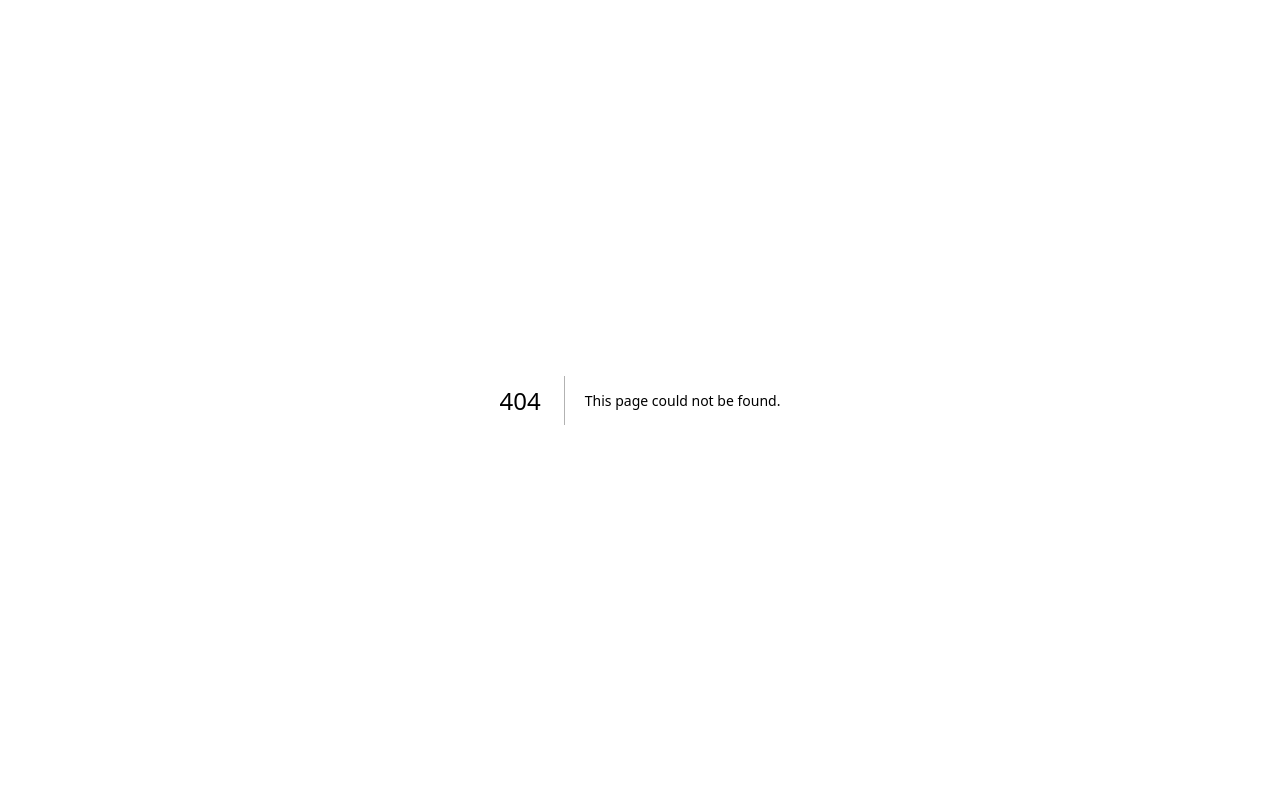
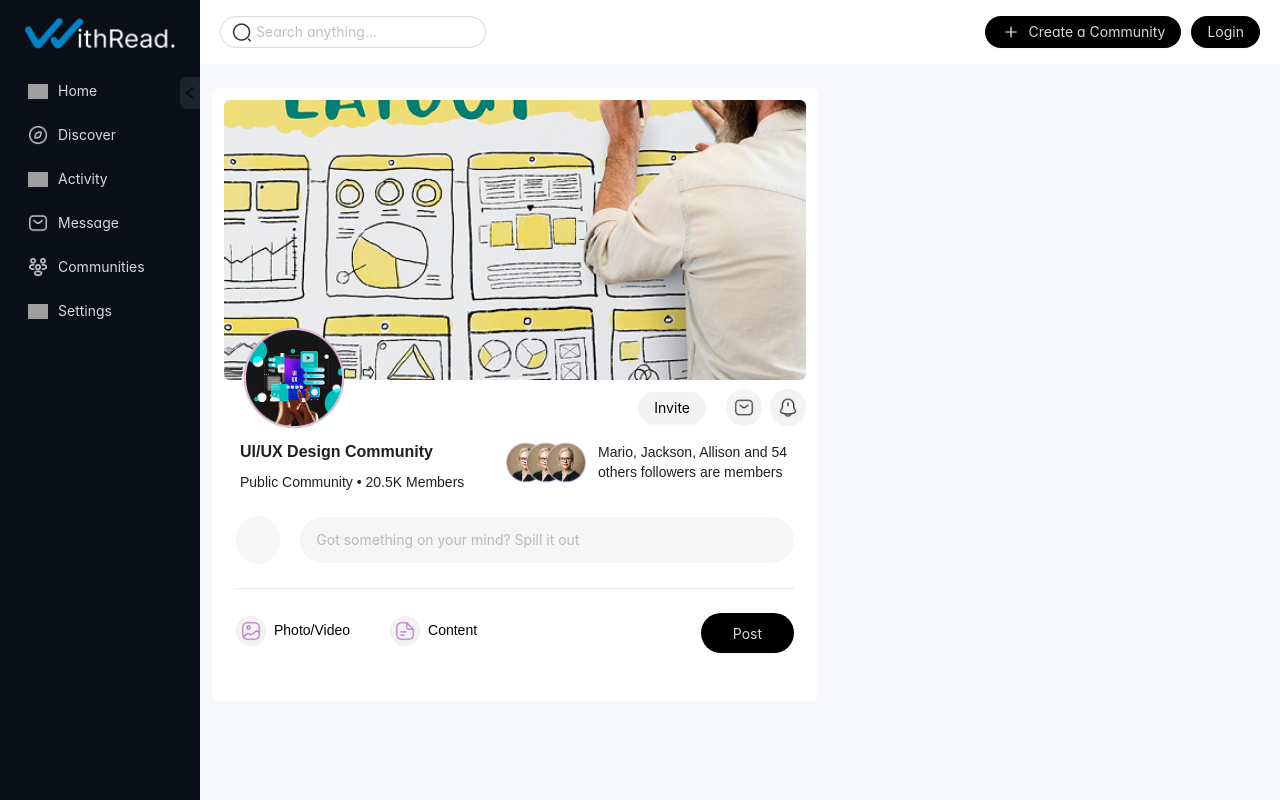
Before and after one commit to emmasam1/withread, a Next.js app: page /dashboard/communities in a window 1280 px wide. Before the commit this address had no page. Built offline with nearby package versions, Linux system fonts and the light colour scheme; grey boxes are pictures that could not be loaded.

Commit message:
working on community

```diff
--- /dev/null
+++ b/src/app/dashboard/communities/page.jsx
@@ -0,0 +1,172 @@
+"use client";
+import { Button, Input, Divider } from "antd";
+import Image from "next/image";
+import Link from "next/link";
+import React from "react";
+import { useApp } from "../../context/context";
+
+const page = () => {
+  const { isLoggedIn, API_BASE_URL, user, setUser, logout, loading } = useApp();
+
+  const initials = `${user?.firstName?.[0] || ""}${
+    user?.lastName?.[0] || ""
+  }`.toUpperCase();
+
+  return (
+    <div className="p-3">
+      <div className="grid grid-cols-[2fr_450px] ">
+        <div className="rounded-lg grid grid-cols">
+          <div className="bg-white p-3 rounded-md">
+            <div className="h-70 relative">
+              <Image
+                src="/images/community.png"
+                alt="image"
+                width={1000}
+                height={500}
+                className="w-full h-full object-cover rounded-md"
+              />
+
+              <div className="absolute bg-red-400 h-25 w-25 rounded-full left-5 -bottom-12">
+                <Image
+                  src="/images/roundImg.png"
+                  alt="image"
+                  width={1000}
+                  height={500}
+                  className="w-full h-full object-cover rounded-md"
+                />
+              </div>
+            </div>
+            <div className="flex items-center justify-between">
+              <div className="mt-15 ml-4">
+                <h2 className="font-semibold">UI/UX Design Community</h2>
+                <p className="mt-2 text-sm">Public Community • 20.5K Members</p>
+              </div>
+              <div>
+                <div className="flex items-center gap-2 justify-end">
+                  <Button
+                    className="!bg-[#F3F3F4] !text-black !border-0 !rounded-full !py-4 !px-4 flex mr-3"
+                    // onClick={showModal}
+                  >
+                    Invite
+                  </Button>
+                  <div className="bg-[#F3F3F4] rounded-full p-2">
+                    <Image
+                      src="/images/sms.png"
+                      width={20}
+                      height={20}
+                      alt="icon"
+                    />
+                  </div>
+                  <div className="bg-[#F3F3F4] rounded-full p-2">
+                    <Image
+                      src="/images/notification-bing.png"
+                      width={20}
+                      height={20}
+                      alt="icon"
+                    />
+                  </div>
+                </div>
+                <div className="gap-3 w-75 flex justify-between mt-4">
+                  <div className="flex">
+                    <Image
+                      src="/images/Ellipse.png"
+                      //   src={user?.avatar} // fallback in case avatar is null
+                      alt="user image"
+                      width={40}
+                      height={40}
+                      className="rounded-full"
+                    />
+                    <Image
+                      src="/images/Ellipse.png"
+                      //   src={user?.avatar} // fallback in case avatar is null
+                      alt="user image"
+                      width={40}
+                      height={40}
+                      className="rounded-full relative -ml-5"
+                    />
+                    <Image
+                      src="/images/Ellipse.png"
+                      //   src={user?.avatar} // fallback in case avatar is null
+                      alt="user image"
+                      width={40}
+                      height={40}
+                      className="rounded-full relative -ml-5"
+                    />
+                  </div>
+                  <div className="w-52">
+                    <p className="text-sm">
+                      Mario, Jackson, Allison and 54 others followers are
+                      members
+                    </p>
+                  </div>
+                </div>
+              </div>
+            </div>
+
+            <div className="mt-3 rounded-lg p-3 mb-6">
+              <div className="flex items-center gap-5">
+                {user?.avatar ? (
+                  <Image
+                    src={user?.avatar} // fallback in case avatar is null
+                    alt="user image"
+                    width={45}
+                    height={45}
+                    className="rounded-full"
+                  />
+                ) : (
+                  <div className="!bg-[#F6F6F6]  rounded-full p-2 w-12 h-12 flex justify-center items-center">
+                    <h1 className="font-semibold text-gray-400">{initials}</h1>
+                  </div>
+                )}
+                <Link href="/dashboard/newpost" className="w-full">
+                  <Input
+                    placeholder="Got something on your mind? Spill it out"
+                    className="!bg-[#F6F6F6] !border-none !outline-none !rounded-full !px-4 !py-3 focus:ring-0 focus:outline-none"
+                    readOnly
+                  />
+                </Link>
+              </div>
+              <Divider className="!bg-[#f6f6f6b3]" />
+              <div className="flex items-center justify-between">
+                <div className="flex gap-10 items-center">
+                  <Link
+                    href="/dashboard/newpost"
+                    className="flex tems-center !text-black justify-center gap-2 text-sm"
+                  >
+                    <Image
+                      src="/images/photo.png"
+                      alt="icon"
+                      width={30}
+                      height={30}
+                      className="-mt-1"
+                    />
+                    Photo/Video
+                  </Link>
+                  <Link
+                    href="/dashboard/newpost"
+                    className="flex tems-center !text-black justify-center gap-2 text-sm"
+                  >
+                    <Image
+                      src="/images/content.png"
+                      alt="icon"
+                      width={30}
+                      height={30}
+                      className="-mt-1"
+                    />
+                    Content
+                  </Link>
+                </div>
+                <Button className="!bg-black !text-[#D9D9D9] !border-0 !rounded-full !py-5 !px-8">
+                  <Link href="/dashboard/newpost">Post</Link>
+                </Button>
+              </div>
+            </div>
+          </div>
+        </div>
+        <div className="overflow-auto fixed right-10 w-[450px] h-screen pb-23.5"></div>
+      </div>
+    </div>
+  );
+};
+
+export default page;
--- /dev/null
+++ b/src/app/dashboard/components/Communities.jsx
@@ -0,0 +1,9 @@
+import React from 'react'
+
+const Communities = () => {
+  return (
+    <div>Communities</div>
+  )
+}
+
+export default Communities
--- a/src/app/dashboard/components/UserDraft.jsx
+++ b/src/app/dashboard/components/UserDraft.jsx
@@ -85,6 +85,9 @@ const UserDraft = () => {
     <PostGrid
       endpoint="/api/post/user/saved-post"
       emptyMessage="No drafted posts yet."
+      titleKey="title"
+      descriptionKey="content"
+      imageKey="images"
     />
   );
 };
--- a/src/app/dashboard/components/reusables/PostGrid.jsx
+++ b/src/app/dashboard/components/reusables/PostGrid.jsx
@@ -5,6 +5,7 @@ import { Card } from "antd";
 import axios from "axios";
 import { toast } from "react-toastify";
 import WithReadLoader from "../WithReadLoader";
+import { useRouter } from "next/navigation";
 
 const { Meta } = Card;
 
@@ -17,6 +18,9 @@ const PostGrid = ({
 }) => {
   const { API_BASE_URL, setLoading, loading, token } = useApp();
   const [data, setData] = useState([]);
+  const router = useRouter();
+
+  const isDraftMode = endpoint === "/api/post/user/saved-post";
 
   useEffect(() => {
     const fetchPosts = async () => {
@@ -28,7 +32,9 @@ const PostGrid = ({
         });
 
         if (res.data.success) {
-          setData(res.data.posts || res.data.drafts || res.data.savedPosts || []);
+          setData(
+            res.data.posts || res.data.drafts || res.data.savedPosts || []
+          );
         } else {
           toast.error("Failed to fetch posts");
         }
@@ -43,21 +49,34 @@ const PostGrid = ({
     fetchPosts();
   }, [API_BASE_URL, token, endpoint]);
 
+  const handleCardClick = (post) => {
+    if (isDraftMode && post?._id) {
+      localStorage.setItem("selectedDraft", JSON.stringify(post));
+      router.push(`/dashboard/newpost`);
+    }
+  };
+
   return (
     <div className="mt-6 min-h-[300px] grid grid-cols-1 sm:grid-cols-2 lg:grid-cols-3 gap-6">
       {loading ? (
         <div className="col-span-full flex items-center justify-center">
-          <WithReadLoader size={100}/>
+          <WithReadLoader size={100} />
         </div>
       ) : data && data.length > 0 ? (
         data.map((item) => (
           <Card
             key={item._id}
-            hoverable
+            hoverable={isDraftMode}
+            onClick={() => handleCardClick(item._id)}
+            className={isDraftMode ? "cursor-pointer" : ""}
             cover={
               <img
                 alt="Post cover"
-                src={item[imageKey] || "/images/placeholder.jpg"}
+                src={
+                  Array.isArray(item[imageKey])
+                    ? item[imageKey][0]
+                    : item[imageKey] || "/images/placeholder.jpg"
+                }
                 className="h-60 w-full object-cover"
               />
             }
--- a/src/app/dashboard/feeds/[id]/page.jsx
+++ b/src/app/dashboard/feeds/[id]/page.jsx
@@ -250,6 +250,12 @@ export default function Page() {
       setLoading(false);
     }
   };
+
+  const handleEmojiClick = (emojiData) => {
+  const emoji = emojiData.emoji;
+  setCommentInput((prev) => prev + emoji);
+};
+
 
   /* ---------- early returns ---------- */
   if (error)
--- a/src/app/dashboard/layout.jsx
+++ b/src/app/dashboard/layout.jsx
@@ -19,7 +19,7 @@ import { useApp } from "../context/context";
 import axios from "axios";
 import { ToastContainer, toast } from "react-toastify";
 import "react-toastify/dist/ReactToastify.css";
-import { useRouter } from "next/navigation";
+import { useRouter, usePathname  } from "next/navigation";
 
 const { Header, Sider, Content } = Layout;
 
@@ -28,6 +28,7 @@ export default function DashboardLayout({ children }) {
     useApp();
   const [collapsed, setCollapsed] = useState(false);
   const router = useRouter();
+  const pathname = usePathname();
   const {
     token: { colorBgContainer, borderRadiusLG },
   } = theme.useToken();
@@ -400,14 +401,33 @@ export default function DashboardLayout({ children }) {
             />
           </div>
           <div className="flex items-center gap-2.5">
+            {pathname === "/dashboard/communities" ? (
               <Button
                 className="!bg-black !text-[#D9D9D9] !border-0 !rounded-full !py-4 !px-4 flex gap-2"
                 onClick={createPost}
               >
-              <Image src="/images/add.png" width={20} height={20} alt="icon" />
+                <Image
+                  src="/images/add.png"
+                  width={20}
+                  height={20}
+                  alt="icon"
+                />
+                Create a Community
+              </Button>
+            ) : (
+              <Button
+                className="!bg-black !text-[#D9D9D9] !border-0 !rounded-full !py-4 !px-4 flex gap-2"
+                onClick={createPost}
+              >
+                <Image
+                  src="/images/add.png"
+                  width={20}
+                  height={20}
+                  alt="icon"
+                />
                 New Post
-              {/* <Link href="/dashboard/newpost"></Link> */}
               </Button>
+            )}
 
             {user ? null : (
               <Button
--- a/src/app/dashboard/page.jsx
+++ b/src/app/dashboard/page.jsx
@@ -80,7 +80,7 @@ const Page = () => {
               {/* Post Input Box */}
               <div className="bg-white rounded-lg p-3 mb-6">
                 <div className="flex items-center gap-5">
-                  {user.avatar ? (
+                  {user?.avatar ? (
                     <Image
                       src={user?.avatar} // fallback in case avatar is null
                       alt="user image"
--- a/src/app/dashboard/profile/page.jsx
+++ b/src/app/dashboard/profile/page.jsx
@@ -6,16 +6,18 @@ import Image from "next/image";
 import { Button } from "antd";
 import { motion } from "framer-motion";
 import UserPost from "../components/UserPost";
-import UserDraft from "../components/UserDraft"
+import UserDraft from "../components/UserDraft";
 import AnonymousPost from "../components/AnonymousPost";
 import SavedPost from "../components/SaveedPost";
+import { EditOutlined } from "@ant-design/icons";
+import { Tooltip } from "antd";
 
 const Page = () => {
   const { API_BASE_URL, setLoading, loading, user, token } = useApp();
   const [activeTab, setActiveTab] = useState("1");
 
   const tabs = [
-    { key: "1", label: "My Posts", content: <UserPost/> },
+    { key: "1", label: "My Posts", content: <UserPost /> },
     { key: "2", label: "Anonymous Posts", content: <AnonymousPost /> },
     { key: "3", label: "Saved Posts", content: <SavedPost /> },
     { key: "4", label: "Drafts", content: <UserDraft /> },
@@ -29,6 +31,11 @@ const Page = () => {
       {/* Banner */}
       <div className="rounded-tl-lg rounded-tr-lg">
         <div className="relative">
+          <Tooltip title="Change Banner" placement="topLeft">
+            <div className="rounded-full h-10 w-10 absolute bg-gray-50 right-5 top-3 flex justify-center items-center cursor-pointer">
+              <EditOutlined className="text-lg" />
+            </div>
+          </Tooltip>
           <Image
             src={user?.banner || "/images/banner.jpg"}
             alt="banner"
@@ -44,7 +51,7 @@ const Page = () => {
         <div className="flex">
           {/* Avatar and Name */}
           <div className="flex flex-col items-center">
-            <div className="h-[120px] w-[120px] rounded-full border-2 border-gray-200 overflow-hidden relative -top-10 -left-10">
+            <div className="h-[120px] w-[120px] rounded-full border-2 border-gray-200 overflow-hidden relative -top-10">
               <Image
                 src={user?.avatar || "/images/avatar.jpg"}
                 alt="user image"
@@ -52,7 +59,13 @@ const Page = () => {
                 height={500}
                 className="w-full h-full object-cover"
               />
+
+              {/* Always visible text overlay */}
+              <div className="absolute bottom-0 w-full bg-black/60 text-white text-xs text-center py-1 cursor-pointer">
+                Edit
+              </div>
             </div>
+
             <p className="mt-2 -left-3 !text-left text-2xl relative -top-10 font-bold">
               {user?.firstName} {user?.lastName}
             </p>
@@ -77,7 +90,9 @@ const Page = () => {
           </div>
         </div>
 
-        <p className="relative -top-8">{user?.bio}</p>
+        <div className="relative1">
+          <p className="relative -top-8">{user?.bio}</p>
+        </div>
       </div>
 
       {/* Tabs */}
@@ -108,7 +123,9 @@ const Page = () => {
       </div>
 
       {/* Tab Content */}
-      <div className="mx-auto w-9/10 mt-6">{tabs.find((tab) => tab.key === activeTab)?.content}</div>
+      <div className="mx-auto w-9/10 mt-6">
+        {tabs.find((tab) => tab.key === activeTab)?.content}
+      </div>
     </div>
   );
 };
```
Also changed, not shown: public/images/community.png (added), public/images/roundImg.png (added). Lines whose indentation alone changed are shown as unchanged.
